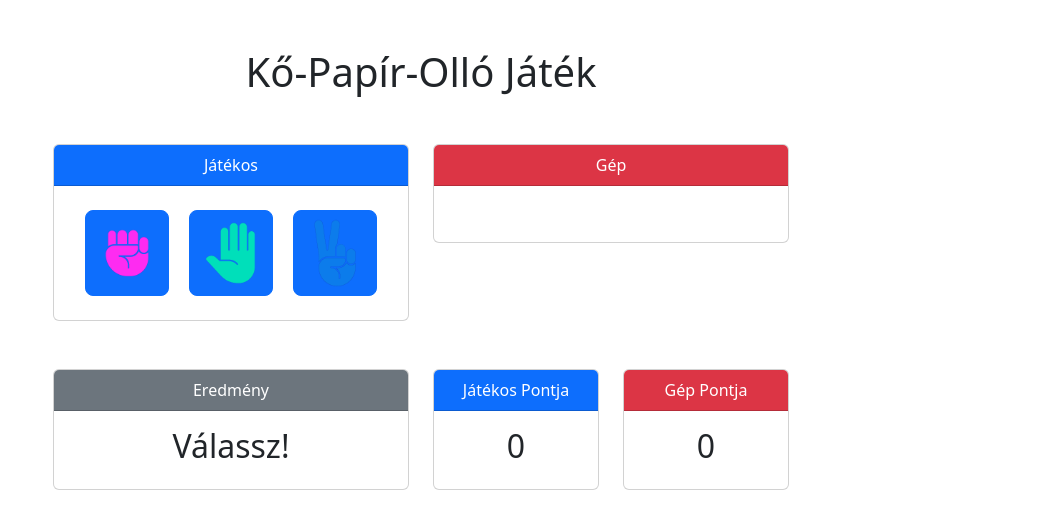
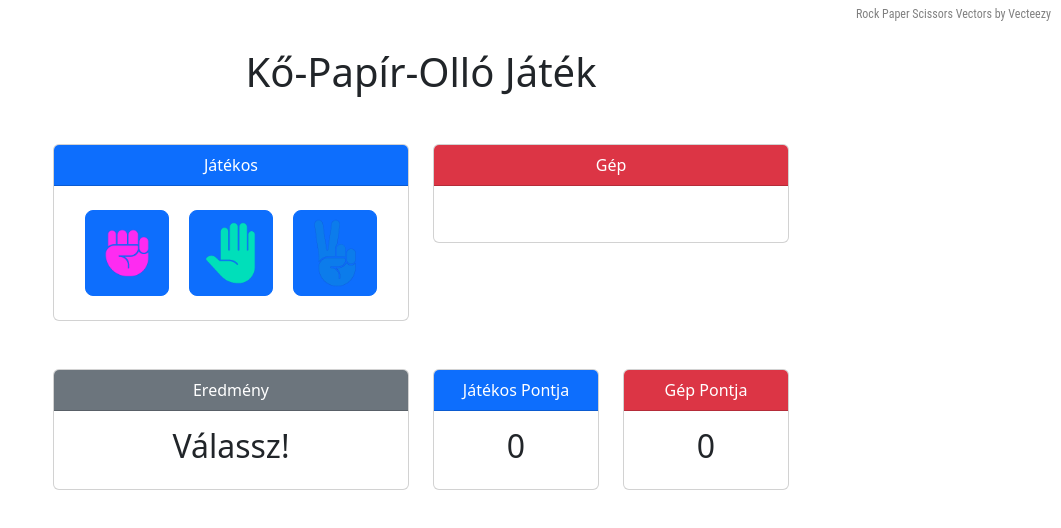
Before and after one commit to LoosAP/webf1, a plain HTML site: page index.html in a window 1280 px wide. Shown: the whole page, without its empty margins (219-1280 px from the left). Drawn offline with nearby package versions, Linux system fonts and the light colour scheme.

Commit message:
added attribution for the images

```diff
--- a/index.html
+++ b/index.html
@@ -14,12 +14,32 @@
             background-color: yellow;
             border-color: yellow;
         }
+
+        .attribution {
+            position: absolute;
+            top: 0;
+            right: 5px;
+            font-size: 12px;
+            padding: 5px;
+            border: none;
+            font-family: 'Roboto Condensed', sans-serif;
+
+        }
+
+        .attribution a {
+            color: grey;
+            text-decoration: none;
+        }
     </style>
 </head>
 
 <body>
     <div class="container">
         <h1 class="text-center my-5">Kő-Papír-Olló Játék</h1>
+        <div class="attribution">
+            <a href="https://www.vecteezy.com/free-vector/rock-paper-scissors">Rock Paper Scissors Vectors by
+                Vecteezy</a>
+        </div>
         <div class="row justify-content-center">
             <div class="col-md-4">
                 <div class="card">
```
